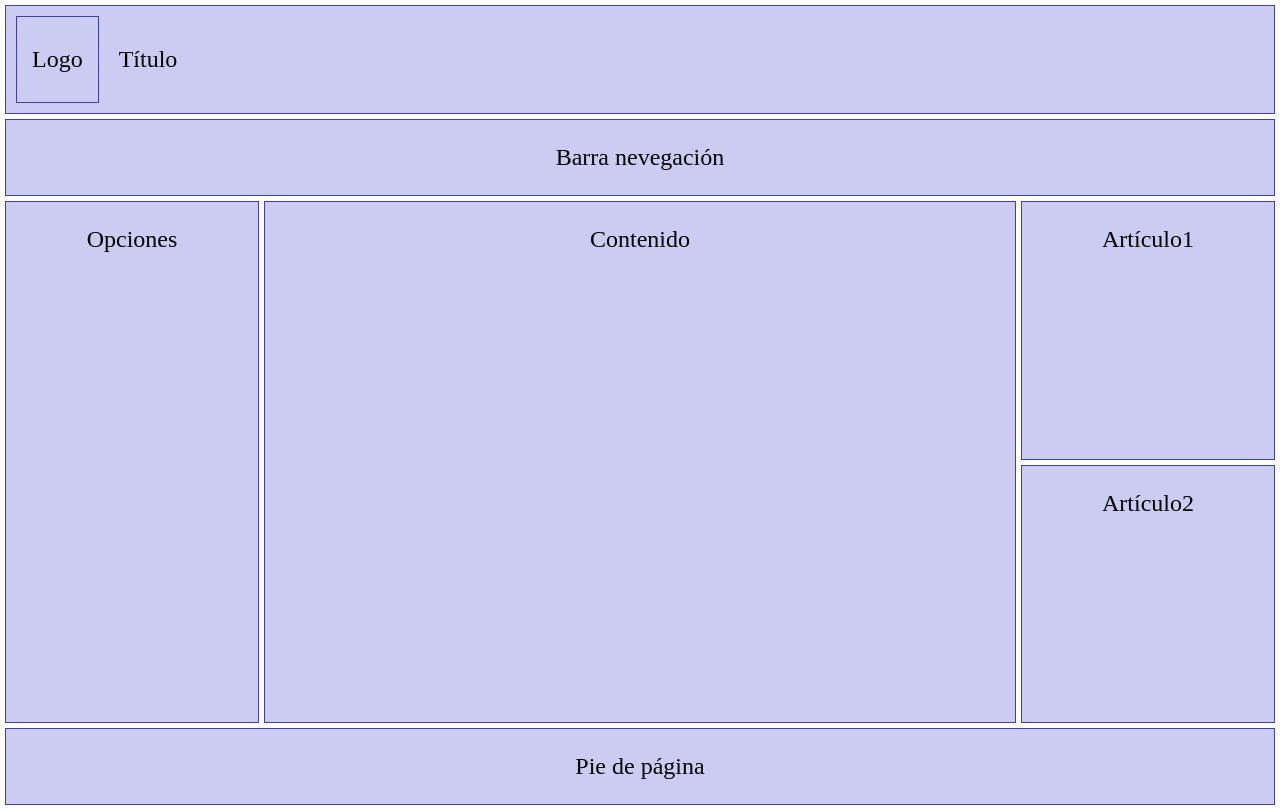
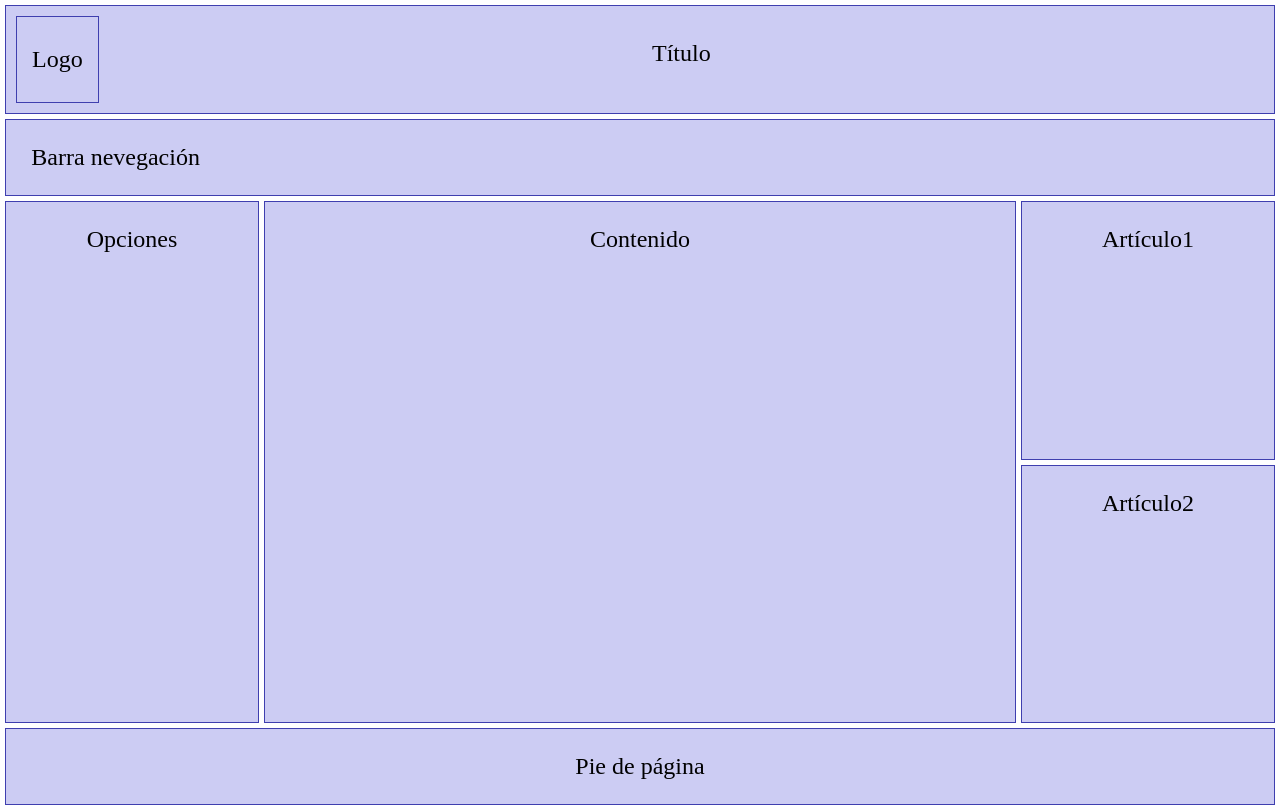
Before and after one commit to AdriRedondo/AW, a plain HTML site: page Ejercicio01_Maquetación_Con_Cajas/index.html in a window 1280 px wide. Drawn offline with Linux system fonts and the light colour scheme.

Commit message:
Titulo un poco centrado y algun cambio mas

```diff
--- a/Ejercicio01_Maquetación_Con_Cajas/estilos1.css
+++ b/Ejercicio01_Maquetación_Con_Cajas/estilos1.css
@@ -37,7 +37,6 @@ body {
     flex: 1;
 }
 
-
 #opciones,
 #barra-nav,
 #articulo,
--- a/Ejercicio01_Maquetación_Con_Cajas/estilos3.css
+++ b/Ejercicio01_Maquetación_Con_Cajas/estilos3.css
@@ -29,8 +29,10 @@ body {
     width: 100%;
 }
 
-.barra-nav {
-    display: flex;
+
+#barra-nav p {
+    text-align: left;
+    margin-left: 2%;
 }
 
 .contenido-centro {
--- a/Ejercicio01_Maquetación_Con_Cajas/estilos4.css
+++ b/Ejercicio01_Maquetación_Con_Cajas/estilos4.css
@@ -30,21 +30,24 @@ body {
 }
 
 #titulo {
-    display: flex;
-    align-items: center;
-    justify-content: flex-start;
+    display: grid;
+    grid-template-columns: auto 1fr;
     padding: 10px;
-    gap: 20px;
+}
+
+.titulo-texto {
+    text-align: center;
+    grid-column: 2;
 }
 
 #logo {
     width: auto;
     padding: 5px 15px;
-    flex-shrink: 0;
 }
 
-.barra-nav {
-    display: flex;
+#barra-nav p {
+    text-align: left;
+    margin-left: 2%;
 }
 
 .contenido-centro {
@@ -65,17 +68,14 @@ body {
 }
 
 
-#articulo {
+.contenedor-articulos {
     width: 20%;
     display: flex;
     flex-direction: column;
-    background-color: transparent;
-    border: none;
     gap: 5px;
 }
 
-#articulo1,
-#articulo2 {
+#articulo {
     flex: 1;
     min-height: 0;
 }
--- a/Ejercicio01_Maquetación_Con_Cajas/index.html
+++ b/Ejercicio01_Maquetación_Con_Cajas/index.html
@@ -14,7 +14,9 @@
             <div class="caja" id="logo">
                 <p>Logo</p>
             </div>
+            <div class="titulo-texto">
                 <p>Título</p>
+            </div>
         </div>
         <div class="caja" id="barra-nav">
             <p>Barra nevegación</p>
@@ -26,11 +28,11 @@
             <div class="caja" id="contenido">
                 <p>Contenido</p>
             </div>
-                <div class="caja" id="articulo">
-                    <div class="caja" id="articulo1">
+            <div class="contenedor-articulos">
+                <div class="caja " id="articulo">
                     <p>Artículo1</p>
                 </div>
-                    <div class="caja" id="articulo2">
+                <div class="caja" id="articulo">
                     <p>Artículo2</p>
                 </div>
             </div>
```
Lines whose indentation alone changed are shown as unchanged.
